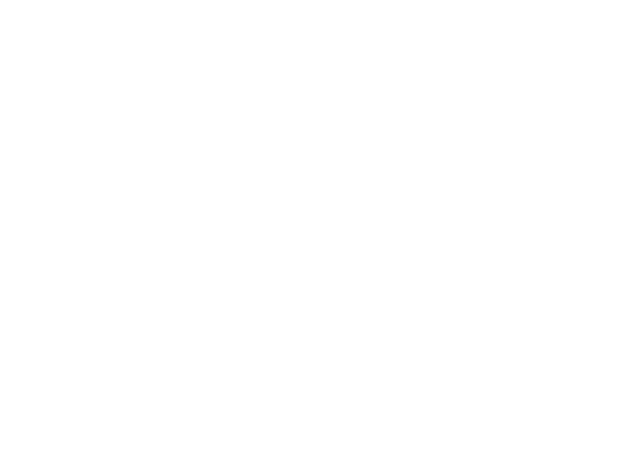
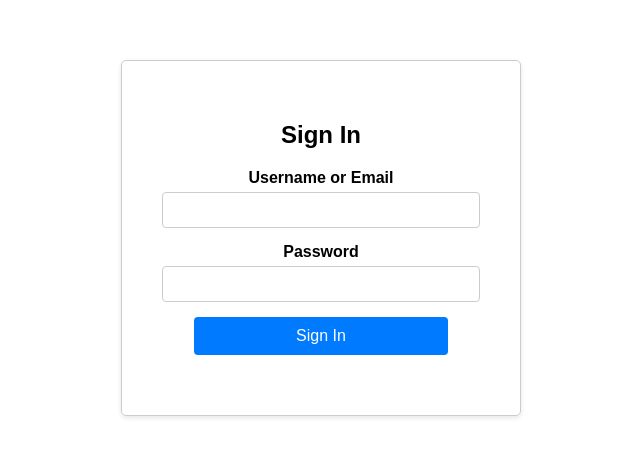
Before and after one commit to opencodeiiita/CareCompanion, a React (Create React App) app in the folder healthcare/: page / in a window 1280 px wide. Shown: the part 162-618 px from the top of the page, without its empty margins (319-959 px from the left). Built offline with nearby package versions, Linux system fonts and the light colour scheme.

Commit message:
signup added

```diff
--- a/healthcare/src/App.js
+++ b/healthcare/src/App.js
@@ -1,10 +1,11 @@
 import logo from './logo.svg';
 import './App.css';
+import SignUp from './Pages/Signup';
 
 function App() {
   return (
     <div className="App">
-
+      <SignUp />
     </div>
   );
 }
--- /dev/null
+++ b/healthcare/src/Pages/Signup.css
@@ -0,0 +1,85 @@
+*{
+    margin: 0;
+    padding:0;
+    font-family: sans-serif;
+    box-sizing: border-box;
+}
+.body{
+    position: relative;
+    height:100vh;
+    width:100vw;
+}
+.signin-container {
+    position: absolute;
+    left:50%;
+    top:50%;
+    transform: translate(-50%, -50%);
+    width: 400px;
+    padding: 60px 40px;
+    border: 1px solid #ccc;
+    border-radius: 5px;
+    box-shadow: 0 2px 5px rgba(0, 0, 0, 0.1);
+  }
+
+  .signin-title {
+    text-align: center;
+    margin-bottom: 20px;
+  }
+
+  .signin-form {
+    display: flex;
+    flex-direction: column;
+  }
+
+  .form-group {
+    margin-bottom: 15px;
+  }
+
+  .form-group label {
+    display: block;
+    margin-bottom: 5px;
+    font-weight: bold;
+  }
+
+  .form-group input {
+    width: 100%;
+    padding: 8px;
+    border: 1px solid #ccc;
+    border-radius: 4px;
+    font-size: 16px;
+  }
+
+  .form-group .error {
+    color: #ff0000;
+    font-size: 14px;
+    margin-top: 5px;
+  }
+
+  .signin-button {
+    background-color: #007bff;
+    color: white;
+    border: none;
+    padding: 10px;
+    margin: 0px auto;
+    width:80%;
+    border-radius: 4px;
+    font-size: 16px;
+    cursor: pointer;
+    transition: background-color 0.3s;
+  }
+
+  .signin-button:hover {
+    background-color: #0056b3;
+  }
+
+  .signin-button:disabled {
+    background-color: #cccccc;
+    cursor: not-allowed;
+  }
+
+  @media (max-width: 480px) {
+    .signin-container {
+      max-width: 100%;
+      margin: 0 10px;
+    }
+  }
--- a/healthcare/src/Pages/Signup.jsx
+++ b/healthcare/src/Pages/Signup.jsx
@@ -0,0 +1,92 @@
+import React, { useState } from 'react';
+import './Signup.css';
+
+
+const SignUp= () => {
+  const [formData, setFormData] = useState({
+    usernameOrEmail: '',
+    password: '',
+  });
+
+  const [errors, setErrors] = useState({});
+
+  const validateEmail = (email) => {
+    const re = /^[a-zA-Z0-9._%+-]+@[a-zA-Z0-9.-]+\.[a-zA-Z]{2,}$/;
+    return re.test(email);
+  };
+
+  const validatePassword = (password) => {
+    return password.length >= 8;
+  };
+
+  const handleInputChange = (e) => {
+    const { name, value } = e.target;
+    setFormData({ ...formData, [name]: value });
+    setErrors({ ...errors, [name]: '' });
+  };
+
+  const handleSubmit = (e) => {
+    e.preventDefault();
+    const newErrors = {};
+
+    if (!formData.usernameOrEmail) {
+      newErrors.usernameOrEmail = 'Username or Email is required';
+    } else if (formData.usernameOrEmail.includes('@') && !validateEmail(formData.usernameOrEmail)) {
+      newErrors.usernameOrEmail = 'Invalid email format';
+    }
+
+    if (!formData.password) {
+      newErrors.password = 'Password is required';
+    } else if (!validatePassword(formData.password)) {
+      newErrors.password = 'Password must be at least 8 characters long';
+    }
+
+    if (Object.keys(newErrors).length > 0) {
+      setErrors(newErrors);
+    } else {
+      // Here you would typically send the data to your backend
+      console.log('Form submitted:', formData);
+      // Reset form after successful submission
+      setFormData({ usernameOrEmail: '', password: '' });
+    }
+  };
+
+  return (
+    <div className='body'>
+        <div className="signin-container">
+        <h2 className="signin-title">Sign In</h2>
+        <form className="signin-form" onSubmit={handleSubmit}>
+            <div className="form-group">
+            <label htmlFor="usernameOrEmail">Username or Email</label>
+            <input
+                type="text"
+                id="usernameOrEmail"
+                name="usernameOrEmail"
+                value={formData.usernameOrEmail}
+                onChange={handleInputChange}
+                required
+            />
+            {errors.usernameOrEmail && <div className="error">{errors.usernameOrEmail}</div>}
+            </div>
+            <div className="form-group">
+            <label htmlFor="password">Password</label>
+            <input
+                type="password"
+                id="password"
+                name="password"
+                value={formData.password}
+                onChange={handleInputChange}
+                required
+            />
+            {errors.password && <div className="error">{errors.password}</div>}
+            </div>
+            <button type="submit" className="signin-button">
+            Sign In
+            </button>
+        </form>
+        </div>
+    </div>
+  );
+};
+
+export default SignUp;
```
